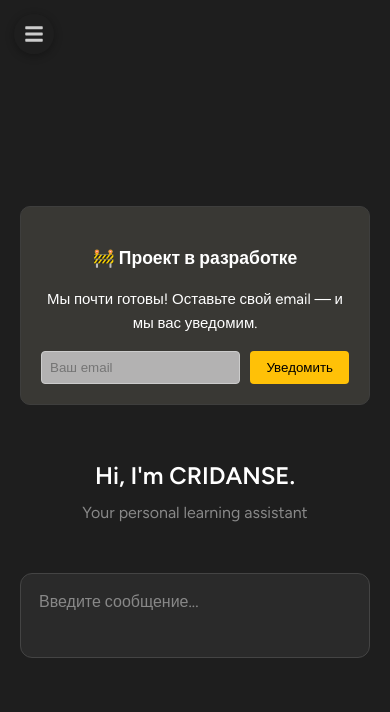
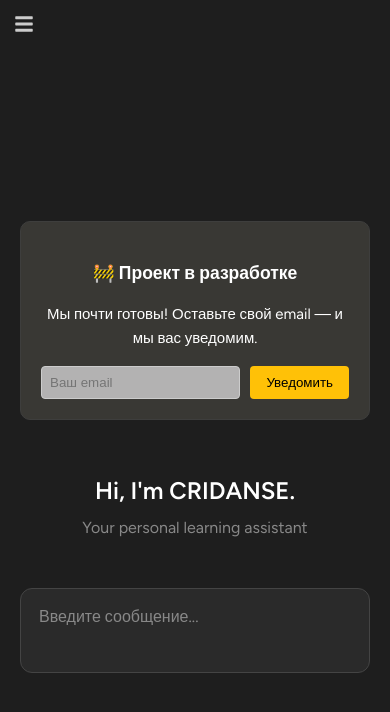
Before and after one commit to Maricvs/CRIDANSE, a React (Vite) app in the folder frontend/: page / in a window 390 px wide. Shown: the top 712 px of the page. Built offline with nearby package versions, Linux system fonts and the light colour scheme.

Commit message:
sidebar_toogle

```diff
--- a/frontend/src/App.css
+++ b/frontend/src/App.css
@@ -124,6 +124,7 @@ html, body, #root {
     display: flex;
     flex-direction: column;
     z-index: 1;
+    padding-top: 50px;
   }
 
   .chat-wrapper {
--- a/frontend/src/Sidebar.css
+++ b/frontend/src/Sidebar.css
@@ -145,6 +145,8 @@ a:hover {
   font-size: 20px;
   z-index: 2000;
   display: none;
+  padding: 0;
+  margin: 0;
 }
 
 .sidebar-toggle-fixed:hover {
@@ -446,19 +448,17 @@ a:hover {
   .sidebar-toggle-fixed {
     display: block;
     z-index: 2001;
-    background-color: rgba(30, 30, 30, 0.8);
-    border-radius: 50%;
-    width: 40px;
-    height: 40px;
-    display: flex;
-    align-items: center;
-    justify-content: center;
-    box-shadow: 0 2px 8px rgba(0, 0, 0, 0.3);
+    background: none;
+    box-shadow: none;
+    width: auto;
+    height: auto;
+    color: #ccc;
+    text-shadow: 0 0 8px rgba(0, 0, 0, 0.5);
   }
 
   .sidebar-toggle-fixed:hover {
     color: white;
-    background-color: rgba(30, 30, 30, 0.9);
+    background: none;
   }
 
   .sidebar-content {
```
